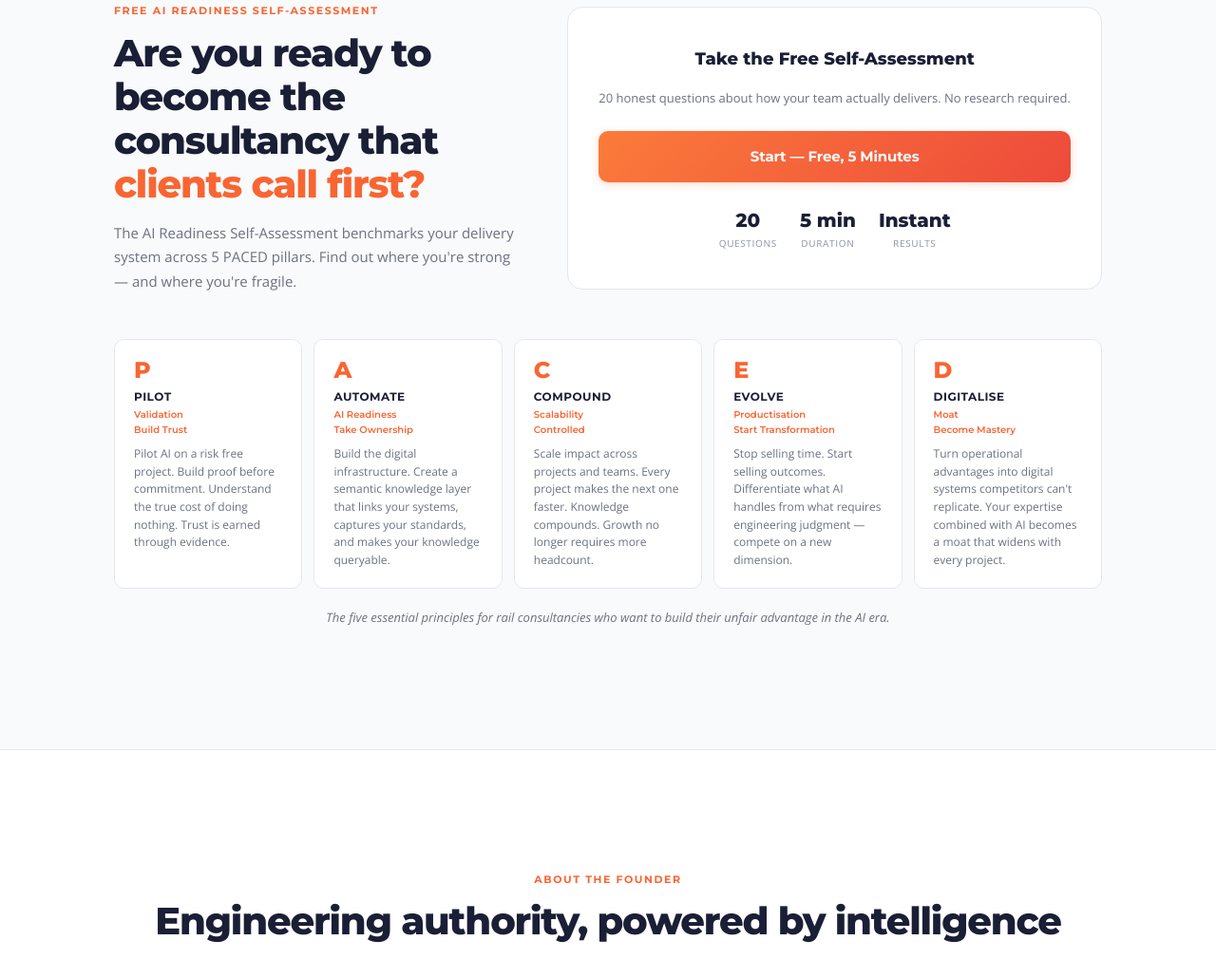
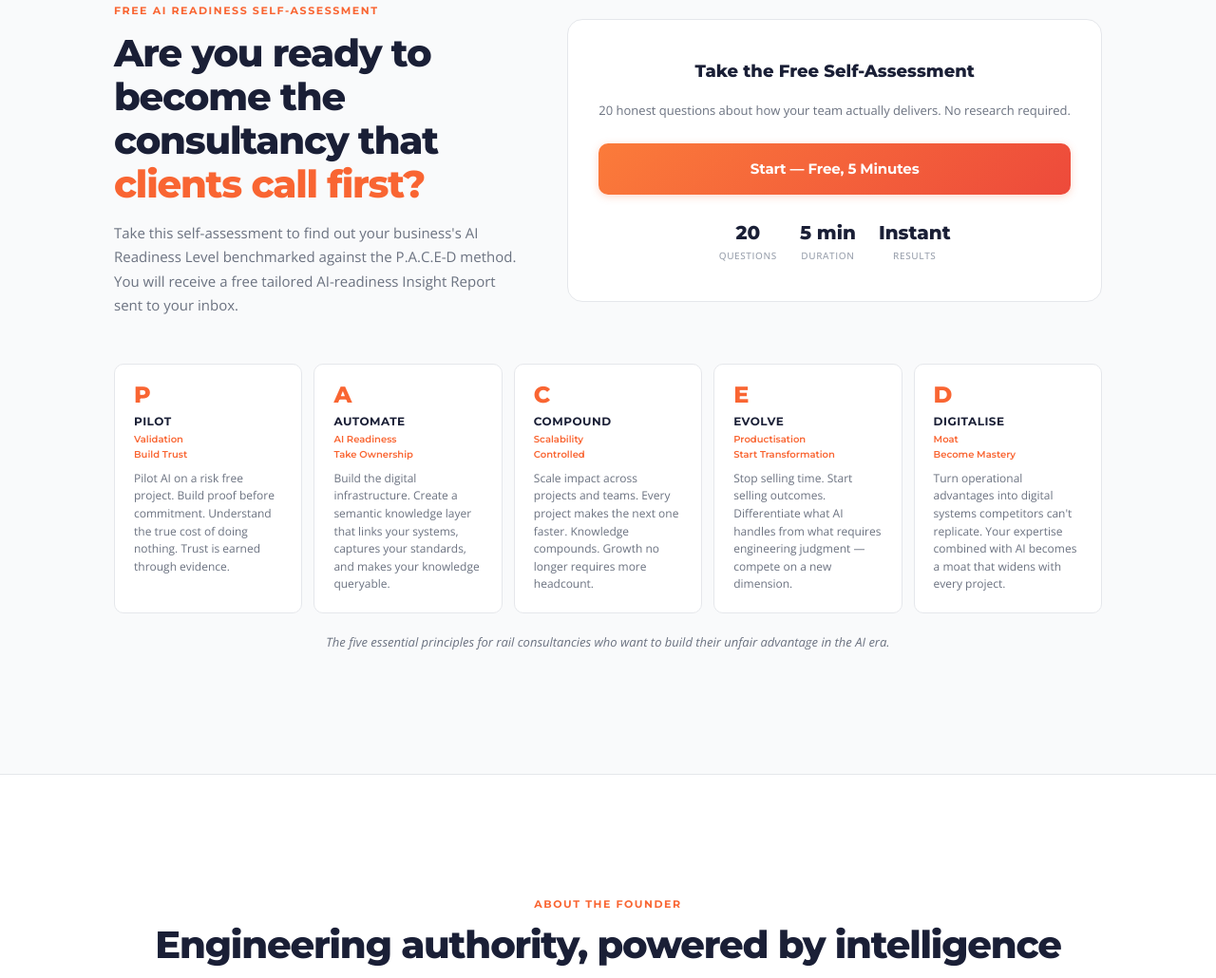
Before and after one commit to zguo622-dev/AutomateX_Website, a website: page index.html in a window 1280 px wide. Shown: the part 2714-3744 px from the top of the page at 95% size. Drawn offline with nearby package versions, Linux system fonts and the light colour scheme.

Commit message:
Update scorecard section subtext with P.A.C.E-D method description
Co-Authored-By: Claude Opus 4.6 (1M context) <noreply@anthropic.com>

```diff
--- a/index.html
+++ b/index.html
@@ -1504,7 +1504,7 @@
       <div>
         <div class="section-eyebrow">Free AI Readiness Self-Assessment</div>
         <h2>Are you ready to become the consultancy that <span class="scorecard-highlight">clients call first?</span></h2>
-        <p>The AI Readiness Self-Assessment benchmarks your delivery system across 5 PACED pillars. Find out where you're strong &mdash; and where you're fragile.</p>
+        <p>Take this self-assessment to find out your business's AI Readiness Level benchmarked against the P.A.C.E-D method. You will receive a free tailored AI-readiness Insight Report sent to your inbox.</p>
       </div>
       <div class="scorecard-cta-box">
         <h3>Take the Free Self-Assessment</h3>
```
